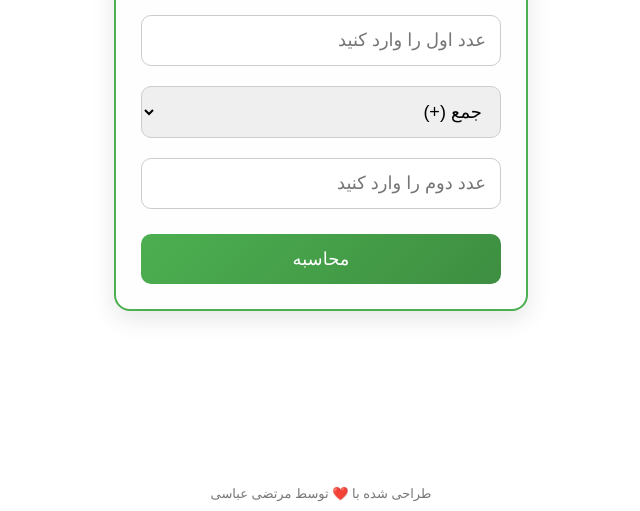
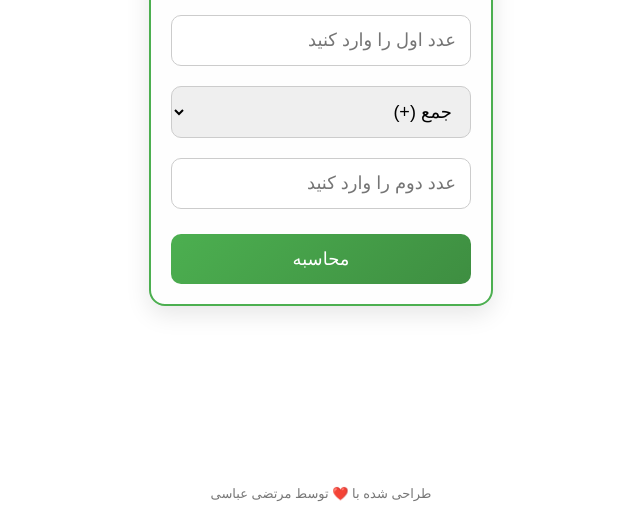
Before and after one commit to Mortaza10/Simple-Calculator, a plain HTML site: page index.html in a window 1280 px wide. Shown: the part 289-800 px from the top of the page, without its empty margins (319-959 px from the left). Drawn offline with Linux system fonts and the light colour scheme.

Commit message:
Update index.html

```diff
--- a/index.html
+++ b/index.html
@@ -22,10 +22,9 @@
 	  border: 2px solid #4CAF50;
       box-shadow: 0 8px 25px rgba(0, 0, 0, 0.1);
       width: 90%;
-      max-width: 360px;
-      padding: 25px;
+      max-width: 300px;
+      padding: 20px;
       text-align: center;
-      transition: transform 0.2s ease-in-out;
     }
 
     .calculator:hover {
```
